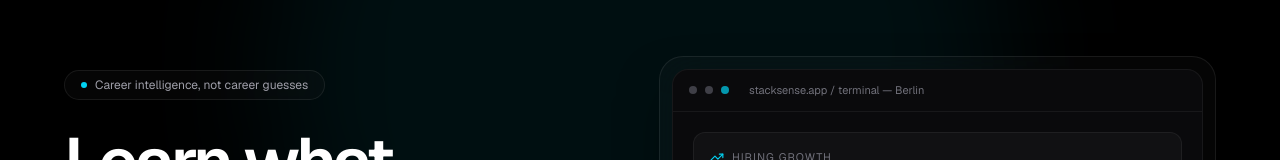
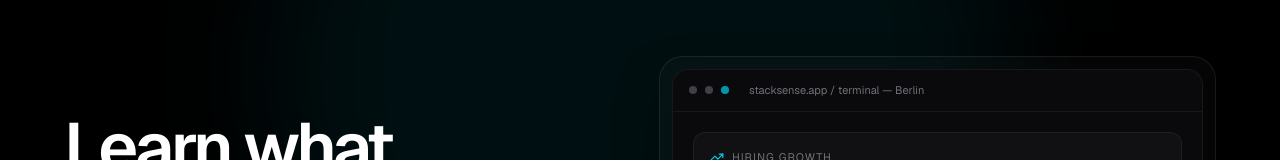
Before and after one commit to Janshrutt13/stacksense, a Next.js app: page / in a window 1280 px wide. Shown: the part 136-296 px from the top of the page. Built offline with nearby package versions, Linux system fonts and the light colour scheme; no server answers; the database is empty.

Commit message:
ui changes

```diff
--- a/src/components/landing/HeroSection.tsx
+++ b/src/components/landing/HeroSection.tsx
@@ -57,16 +57,6 @@ export default function HeroSection({
       <div className="relative mx-auto grid max-w-6xl items-center gap-16 lg:grid-cols-[1fr_1.05fr]">
         {/* Left */}
         <div>
-          <motion.span
-            initial={{ opacity: 0, y: 12 }}
-            animate={{ opacity: 1, y: 0 }}
-            transition={{ duration: 0.6, ease }}
-            className="inline-flex items-center gap-2 rounded-full border border-white/[0.08] bg-white/[0.02] px-4 py-1.5 text-xs text-zinc-400 backdrop-blur-xl"
-          >
-            <span className="size-1.5 rounded-full bg-cyan-400" />
-            Career intelligence, not career guesses
-          </motion.span>
-
           <motion.h1
             initial={{ opacity: 0, y: 20 }}
             animate={{ opacity: 1, y: 0 }}
```
